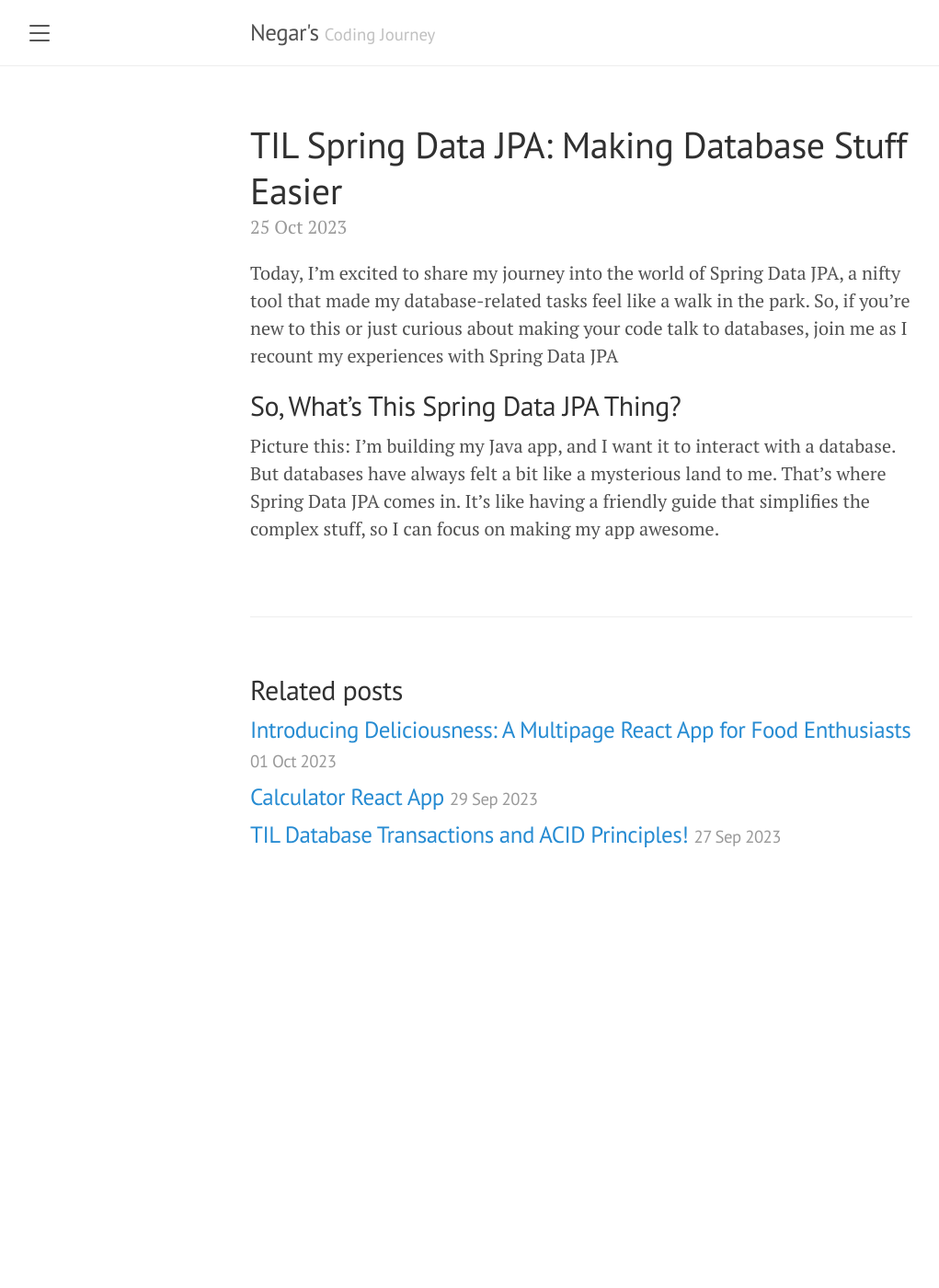
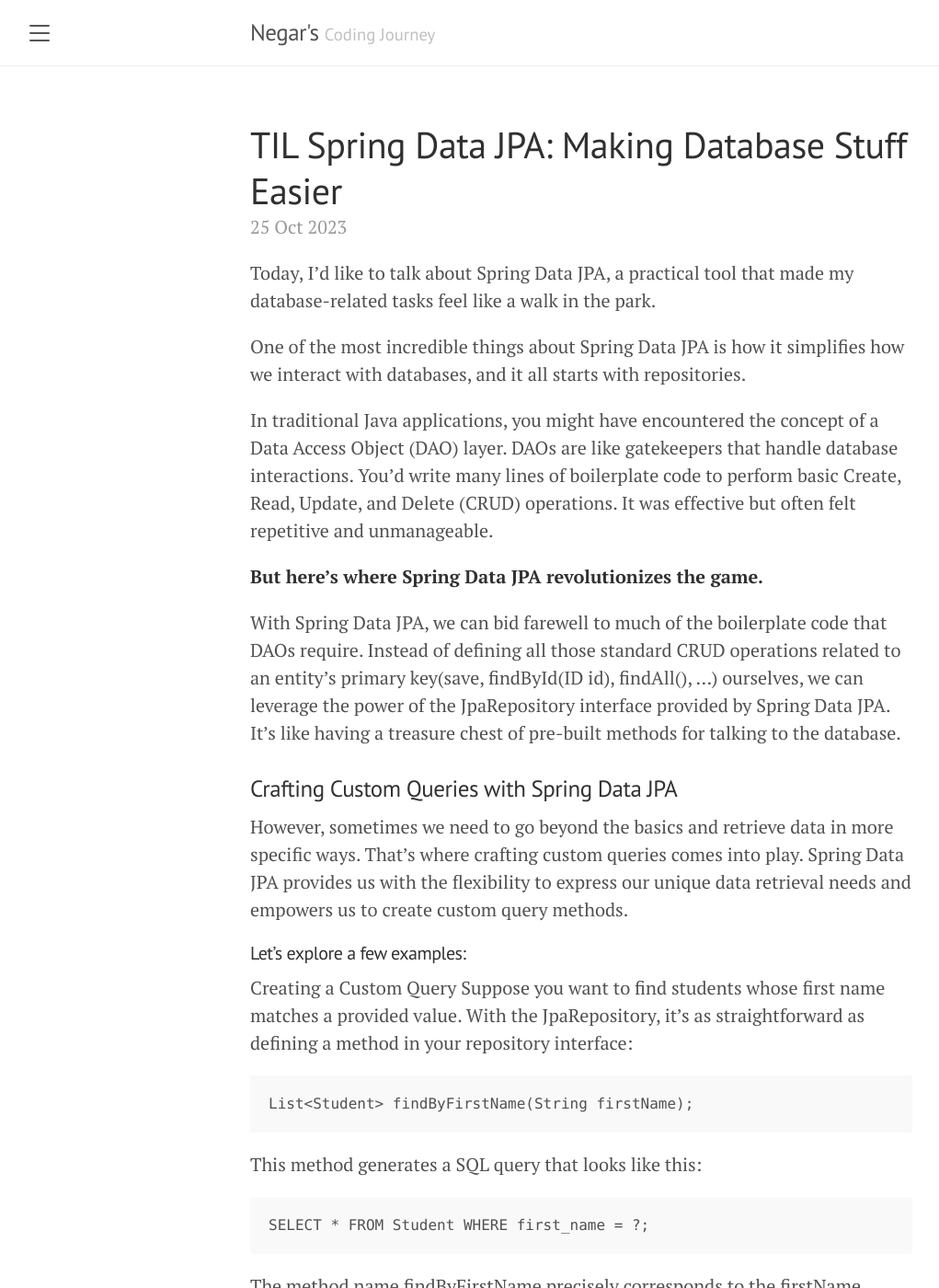
Before and after one commit to negarbaharmand/negarspages, a Jekyll site: the page built from _posts/2023-10-25-spring-data.md, in a window 1280 px wide and 1400 px high. Shown: the whole window at 92% size, without its empty margins (8-1029 px from the left). Built offline with Jekyll 4.4.1, drawn with Linux system fonts in a browser that asks for light colours; our own code applies the rules of GitHub Pages for plain Markdown files; some of the changed text lies outside the part shown.

Commit message:
Completed draft version

````diff
--- a/_posts/2023-10-25-spring-data.md
+++ b/_posts/2023-10-25-spring-data.md
@@ -5,8 +5,36 @@ categories: [Java, Spring, Data]
 tags: [java, spring, database] # TAG names should always be lowercase
 ---
 
-Today, I'm excited to share my journey into the world of Spring Data JPA, a nifty tool that made my database-related tasks feel like a walk in the park. So, if you're new to this or just curious about making your code talk to databases, join me as I recount my experiences with Spring Data JPA
+Today, I'd like to talk about Spring Data JPA, a practical tool that made my database-related tasks feel like a walk in the park.
 
-## So, What's This Spring Data JPA Thing?
+One of the most incredible things about Spring Data JPA is how it simplifies how we interact with databases, and it all starts with repositories.
 
-Picture this: I'm building my Java app, and I want it to interact with a database. But databases have always felt a bit like a mysterious land to me. That's where Spring Data JPA comes in. It's like having a friendly guide that simplifies the complex stuff, so I can focus on making my app awesome.
+In traditional Java applications, you might have encountered the concept of a Data Access Object (DAO) layer. DAOs are like gatekeepers that handle database interactions. You'd write many lines of boilerplate code to perform basic Create, Read, Update, and Delete (CRUD) operations. It was effective but often felt repetitive and unmanageable.
+
+**But here's where Spring Data JPA revolutionizes the game.**
+
+With Spring Data JPA, we can bid farewell to much of the boilerplate code that DAOs require. Instead of defining all those standard CRUD operations related to an entity's primary key(save, findById(ID id), findAll(), ...) ourselves, we can leverage the power of the JpaRepository interface provided by Spring Data JPA. It's like having a treasure chest of pre-built methods for talking to the database.
+
+### Crafting Custom Queries with Spring Data JPA
+
+However, sometimes we need to go beyond the basics and retrieve data in more specific ways. That's where crafting custom queries comes into play. Spring Data JPA provides us with the flexibility to express our unique data retrieval needs and empowers us to create custom query methods.
+
+#### Let's explore a few examples:
+
+Creating a Custom Query
+Suppose you want to find students whose first name matches a provided value. With the JpaRepository, it's as straightforward as defining a method in your repository interface:
+
+```Java
+List<Student> findByFirstName(String firstName);
+```
+
+This method generates a SQL query that looks like this:
+
+```
+SELECT * FROM Student WHERE first_name = ?;
+```
+
+The method name findByFirstName precisely corresponds to the firstName attribute in the Student entity. Spring Data JPA understands this naming convention and generates SQL queries accordingly. In this case, it would create a query to retrieve students whose first name matches the provided value. The magic lies in the naming convention!
+The method name reflects your query's criteria precisely, allowing you to express your data retrieval needs in a clear and concise manner.
+
+Using this naming convention not only makes your code more readable but also reduces the need for writing explicit query statements or SQL code. Spring Data JPA takes care of the translation from method names to SQL queries, making your coding journey much more straightforward.
````
